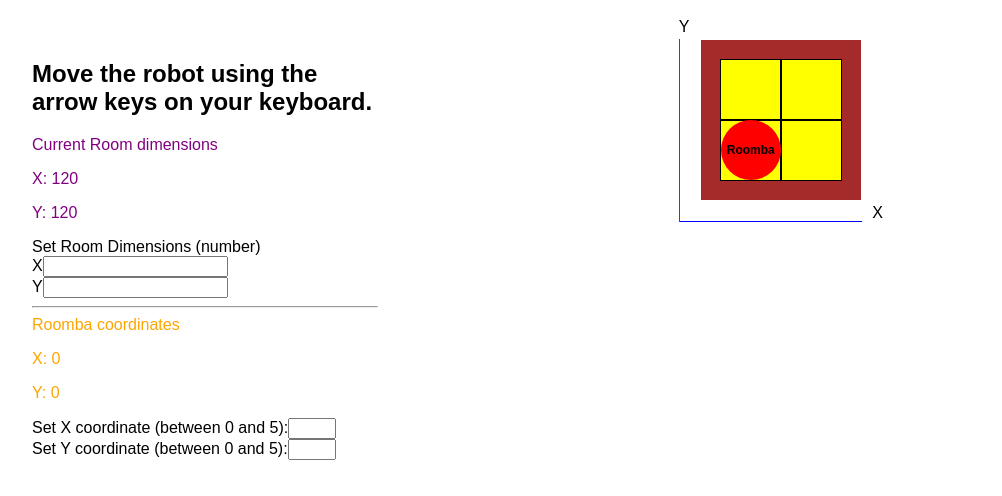
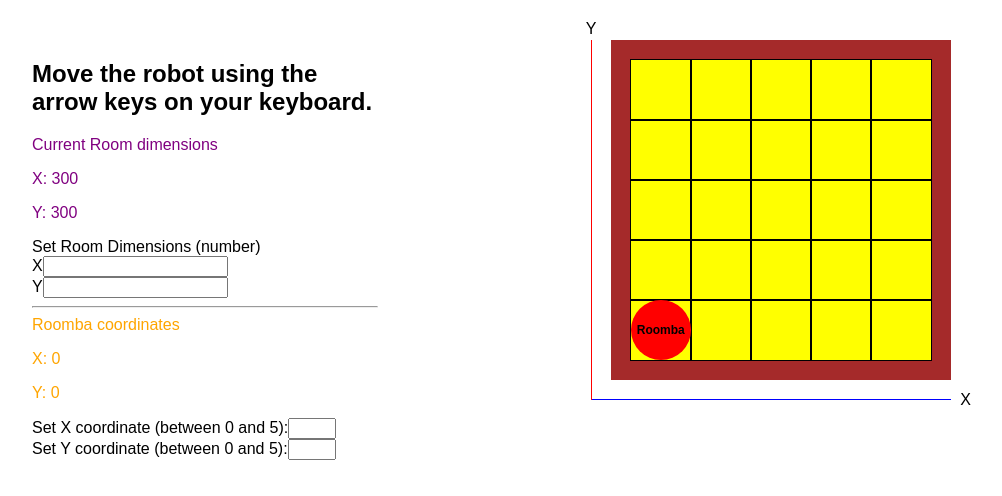
Before and after one commit to petia182/roomba-hoover, a React app: page / in a window 1280 px wide. Shown: the top 496 px of the page, without its empty margins (32-1034 px from the left). Built offline with nearby package versions, Linux system fonts and the light colour scheme.

Commit message:
fixing roomba coordinates

```diff
--- a/src/App.js
+++ b/src/App.js
@@ -9,8 +9,8 @@
 		super();
 		this.state = {
 			roomDimensions: {
-				width: 2,
-				height: 2
+				width: 5,
+				height: 5
 			},
 			robotCoordinates: {
 				x: 0,
@@ -44,7 +44,7 @@
 	setRobotXCoordinates = e => {
 		this.setState({
 			robotCoordinates: {
-				x: e.target.value * this.state.roomDimensions.width / 5,
+				x: e.target.value,
 				y: this.state.robotCoordinates.y
 			}
 		});
@@ -53,7 +53,7 @@
 	setRobotYCoordinates = e => {
 		this.setState({
 			robotCoordinates: {
-				y: e.target.value * this.state.roomDimensions.width / 5,
+				y: e.target.value,
 				x: this.state.robotCoordinates.x
 			}
 		});
@@ -120,10 +120,12 @@
 			this.state.roomDimensions.width * this.blockSize;
 		const roomDimensionsHeight =
 			this.state.roomDimensions.height * this.blockSize;
-		const robotYCoordinates = this.state.robotCoordinates.y;
-		const robotXCoordinates = this.state.robotCoordinates.x;
+		const robotYCoordinates = this.state.robotCoordinates.y * this.blockSize;
+		const robotXCoordinates = this.state.robotCoordinates.x * this.blockSize;
 
 		this.moveRobot();
+
+		console.log(robotYCoordinates);
 
 		return (
 			<div className="container">
@@ -140,6 +142,7 @@
 						robotXCoordinates={robotXCoordinates}
 						setRobotXCoordinates={this.setRobotXCoordinates}
 						setRobotYCoordinates={this.setRobotYCoordinates}
+						blockSize={this.blockSize}
 					/>
 				</div>
 				<Room
--- a/src/App.scss
+++ b/src/App.scss
@@ -1,5 +1,5 @@
 $block: 60px;
-$border-width: 42px;
+$border-width: 40px;
 
 .container {
   height: 100%;
@@ -73,12 +73,12 @@
   position: absolute;
   margin: 0;
   top: -$border-width;
-  left: -$border-width;
+  left: calc(-#{$border-width} - 5px);
 }
 
 .x-axis {
   position: absolute;
   margin: 0;
-  bottom: -$border-width;
+  bottom: calc(-#{$border-width} - 9px);
   right: -$border-width;
 }
--- a/src/components/roomba-settings.js
+++ b/src/components/roomba-settings.js
@@ -6,15 +6,16 @@
 			robotYCoordinates,
 			robotXCoordinates,
 			setRobotXCoordinates,
-			setRobotYCoordinates
+			setRobotYCoordinates,
+			blockSize
 		} = this.props;
 
 		return (
 			<React.Fragment>
 				<div className="roomba-coordinates">
 					Roomba coordinates
-					<p>X: {robotXCoordinates}</p>
-					<p>Y: {robotYCoordinates}</p>
+					<p>X: {robotXCoordinates / blockSize}</p>
+					<p>Y: {robotYCoordinates / blockSize}</p>
 				</div>
 				<div className="form-group">
 					<label htmlFor="">Set X coordinate (between 0 and 5):</label>
```
